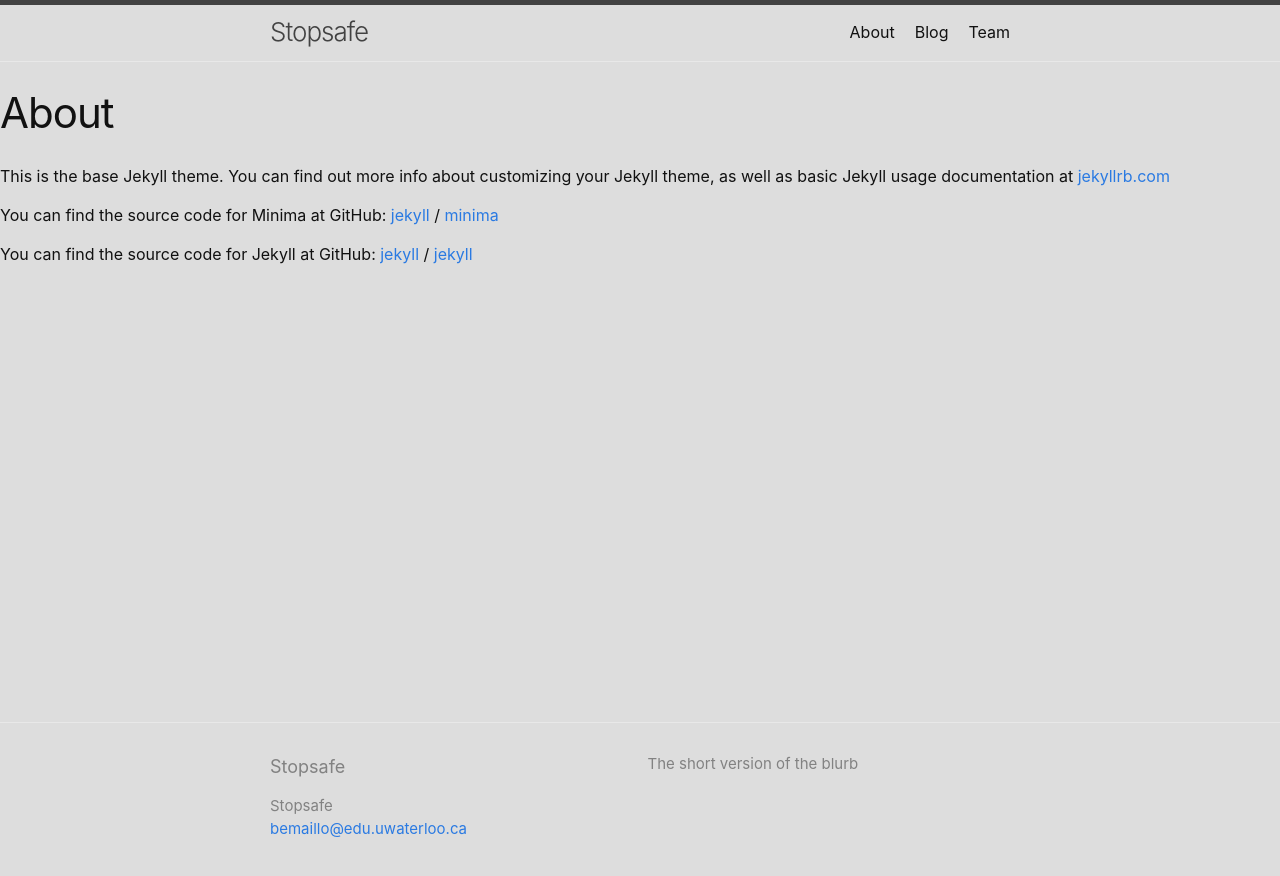
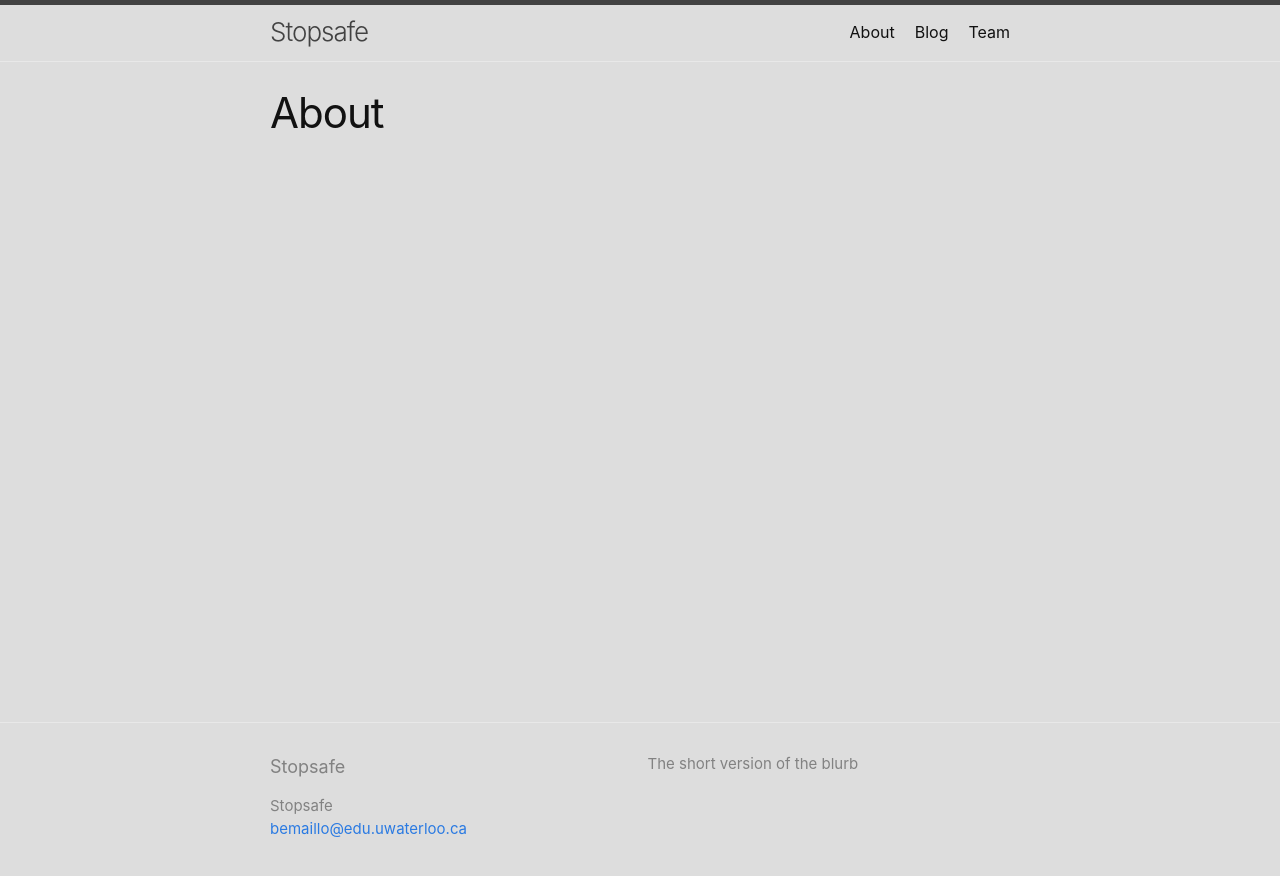
Before and after one commit to uw-recap/uw-recap.github.io, a Jekyll site: the page built from about.md, in a window 1280 px wide. Shown: the top 876 px of the page. Built offline with Jekyll 4.4.1, drawn with Linux system fonts in a browser that asks for light colours.

Commit message:
Fix Pages layout and remove filler text on about page

```diff
--- a/_layouts/blog.html
+++ b/_layouts/blog.html
@@ -1,7 +1,6 @@
 ---
 layout: page
 ---
-
 <div class="blog">
   {{ content }}
 
--- a/_layouts/page.html
+++ b/_layouts/page.html
@@ -1,14 +1,15 @@
 ---
 layout: default
 ---
+<div class="wrapper">
 <article class="post">
-
   <header class="post-header">
     <h1 class="post-title">{{ page.title | escape }}</h1>
   </header>
 
   <div class="post-content">
+
     {{ content }}
   </div>
-
 </article>
+</div>
--- a/about.md
+++ b/about.md
@@ -3,16 +3,3 @@ layout: page
 title: About
 permalink: /about/
 ---
-
-This is the base Jekyll theme. You can find out more info about customizing your Jekyll theme, as well as basic Jekyll usage documentation at [jekyllrb.com](https://jekyllrb.com/)
-
-You can find the source code for Minima at GitHub:
-[jekyll][jekyll-organization] /
-[minima](https://github.com/jekyll/minima)
-
-You can find the source code for Jekyll at GitHub:
-[jekyll][jekyll-organization] /
-[jekyll](https://github.com/jekyll/jekyll)
-
-
-[jekyll-organization]: https://github.com/jekyll
```
